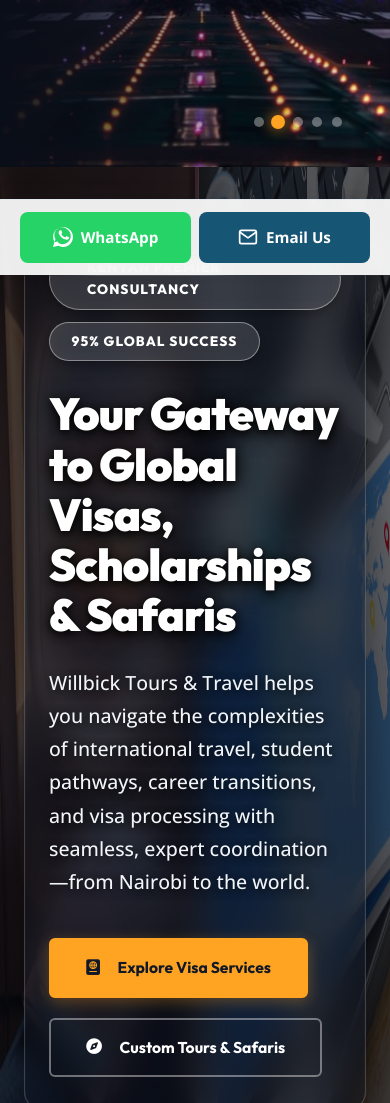
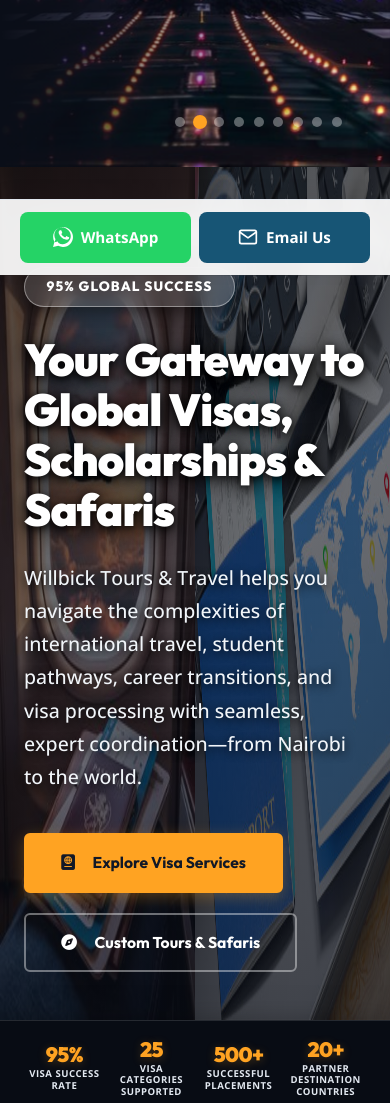
Before and after one commit to mansa-kev/WillBick, a plain HTML site: page index.html in a window 390 px wide. Shown: the part 569-1672 px from the top of the page. Drawn offline with nearby package versions, Linux system fonts and the light colour scheme.

Commit message:
Eliminate glassmorphism to make hero-content crystal clear and transparent, and add newly provided loop slides to right carousel

```diff
--- a/index.html
+++ b/index.html
@@ -202,6 +202,10 @@
             <div class="carousel-slide" style="background-image: url('assets/hero-travel-bg.png'); background-size: cover;" title="African Safari & Tours"></div>
             <div class="carousel-slide" style="background-image: url('assets/visa-slide-1.jpg'); background-size: cover;"></div>
             <div class="carousel-slide" style="background-image: url('assets/visa-slide-2.jpg'); background-size: cover;"></div>
+            <div class="carousel-slide" style="background-image: url('assets/loop-img-1.png'); background-size: cover;" title="Approved Visa & Consular Services"></div>
+            <div class="carousel-slide" style="background-image: url('assets/loop-img-2.png'); background-size: cover;" title="International Travel Passports & Boarding Passes"></div>
+            <div class="carousel-slide" style="background-image: url('assets/loop-img-3.jpg'); background-size: cover;" title="Seamless Check-in & Departure Logistics"></div>
+            <div class="carousel-slide" style="background-image: url('assets/loop-img-4.png'); background-size: cover;" title="Global Airline Departure Boarding"></div>
           </div>
           <!-- Dots Indicator -->
           <div class="carousel-dots">
@@ -210,6 +214,10 @@
             <span class="dot" data-slide="2"></span>
             <span class="dot" data-slide="3"></span>
             <span class="dot" data-slide="4"></span>
+            <span class="dot" data-slide="5"></span>
+            <span class="dot" data-slide="6"></span>
+            <span class="dot" data-slide="7"></span>
+            <span class="dot" data-slide="8"></span>
           </div>
         </div>
       </div>
--- a/styles.css
+++ b/styles.css
@@ -790,21 +790,14 @@
 .hero-content {
   max-width: 680px;
   text-align: left;
-  background: rgba(11, 15, 25, 0.48);
-  backdrop-filter: blur(16px);
-  -webkit-backdrop-filter: blur(16px);
-  border: 1px solid rgba(255, 255, 255, 0.18);
-  border-radius: 24px;
-  padding: 3.2rem 3rem;
-  box-shadow: 0 25px 60px rgba(0, 0, 0, 0.65), inset 0 1px 1px rgba(255, 255, 255, 0.25);
+  background: transparent;
   position: relative;
   z-index: 3;
 }
 
 @media (max-width: 600px) {
   .hero-content {
-    padding: 2rem 1.5rem;
-    border-radius: 18px;
+    padding: 0;
   }
 }
 
```
Also changed, not shown: assets/loop-img-1.png (added), assets/loop-img-2.png (added), assets/loop-img-3.jpg (added), assets/loop-img-4.png (added).
